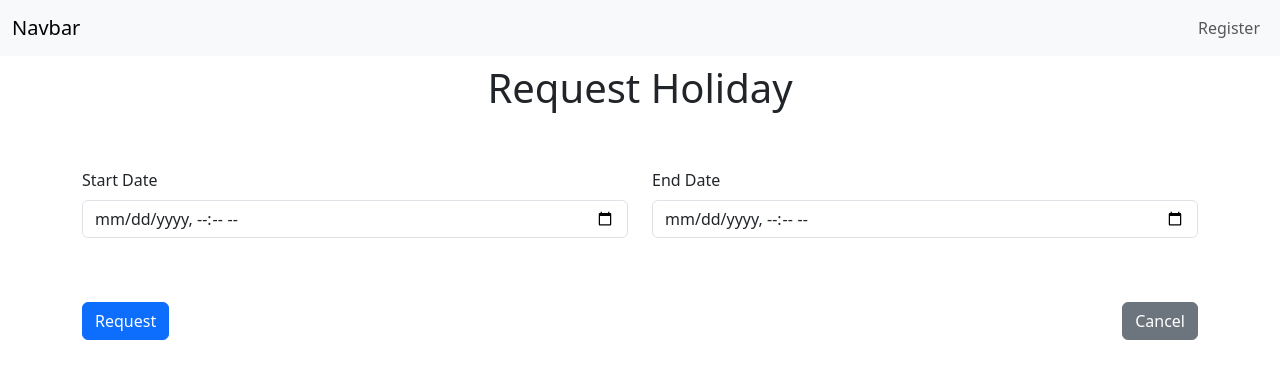
After one commit to mnevison/mp-tres, a Flask app: template nightsapp/templates/request_holiday.html in a window 1280 px wide. The commit adds this page. Shown: the top 379 px of the page. Run offline with Flask 3, Linux system fonts and the light colour scheme; the template is opened without the code that fills it, so the values that code supplies are empty; some libraries are stand-ins or nearby versions.

Commit message:
added: routing and form for holiday requests

```diff
--- a/nightsapp/models.py
+++ b/nightsapp/models.py
@@ -50,6 +50,7 @@ class Holiday(db.Model):
     end_date = db.Column(db.DateTime, nullable=False)
     is_approved = db.Column(db.Boolean, default=False)
     created_at = db.Column(db.DateTime, default=datetime.utcnow)
+    updated_at = db.Column(db.DateTime, onupdate=datetime.utcnow)
     user_id = db.Column(db.Integer, db.ForeignKey('user.id'), nullable=False)
 
     def __repr__(self):
--- a/nightsapp/templates/base.html
+++ b/nightsapp/templates/base.html
@@ -57,7 +57,9 @@
               >
             </li>
             <li class="nav-item">
-              <a class="nav-link" href="#">Holiday Request</a>
+              <a class="nav-link" href="{{ url_for('views.request_holiday')}}"
+                >Holiday Request</a
+              >
             </li>
 
             {% endif %}
--- a/nightsapp/templates/edit_task.html
+++ b/nightsapp/templates/edit_task.html
@@ -48,7 +48,7 @@ content %}
       />
     </div>
     <div class="col-md-6 mb-3">
-      <label for="due_date" class="form-label">Due Date</label>
+      <label for="end_date" class="form-label">End Date</label>
       <input
         type="datetime-local"
         class="form-control"
--- /dev/null
+++ b/nightsapp/templates/request_holiday.html
@@ -0,0 +1,41 @@
+{% extends "base.html" %} {% block title %} Request Holiday {% endblock %} {%
+block content %}
+
+<h1 class="text-center mt-2">Request Holiday</h1>
+
+<form action="{{ url_for('views.request_holiday') }}" method="POST">
+  <div class="row">
+    <div class="col-md-6 mb-3 mt-5">
+      <label for="start_date" class="form-label">Start Date</label>
+      <input
+        type="datetime-local"
+        class="form-control"
+        id="start_date"
+        name="start_date"
+        required
+      />
+    </div>
+    <div class="col-md-6 mb-3 mt-5">
+      <label for="end_date" class="form-label">End Date</label>
+      <input
+        type="datetime-local"
+        class="form-control"
+        id="end_date"
+        name="end_date"
+        required
+      />
+    </div>
+  </div>
+  <div class="row mt-5">
+    <div class="col">
+      <button type="submit" class="btn btn-primary">Request</button>
+      <a
+        href="{{ url_for('views.dashboard') }}"
+        class="btn btn-secondary float-end"
+        >Cancel</a
+      >
+    </div>
+  </div>
+</form>
+
+{% endblock %}
```
Also changed, not shown: nightsapp/views.py (+32 -1 lines).
